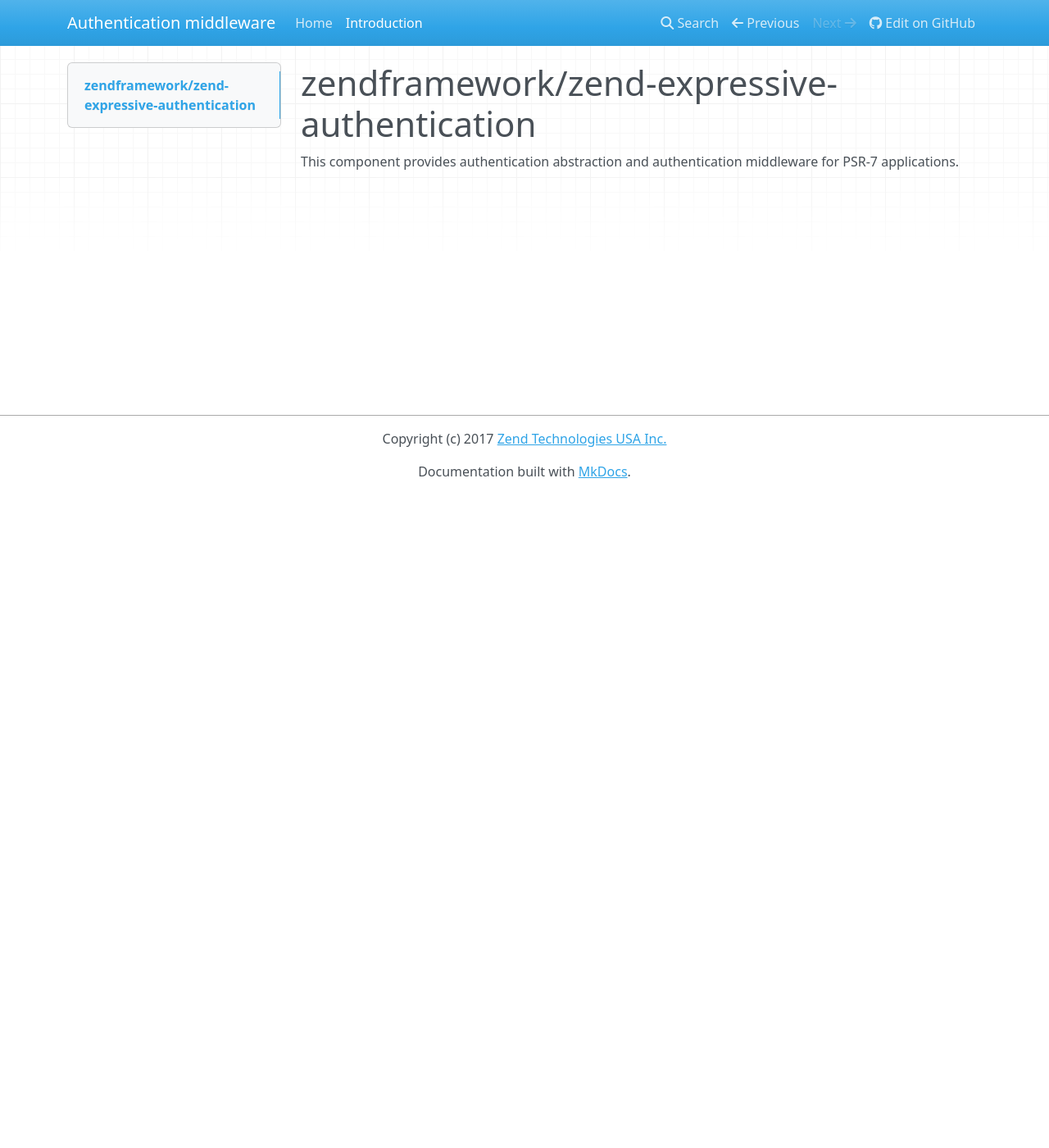
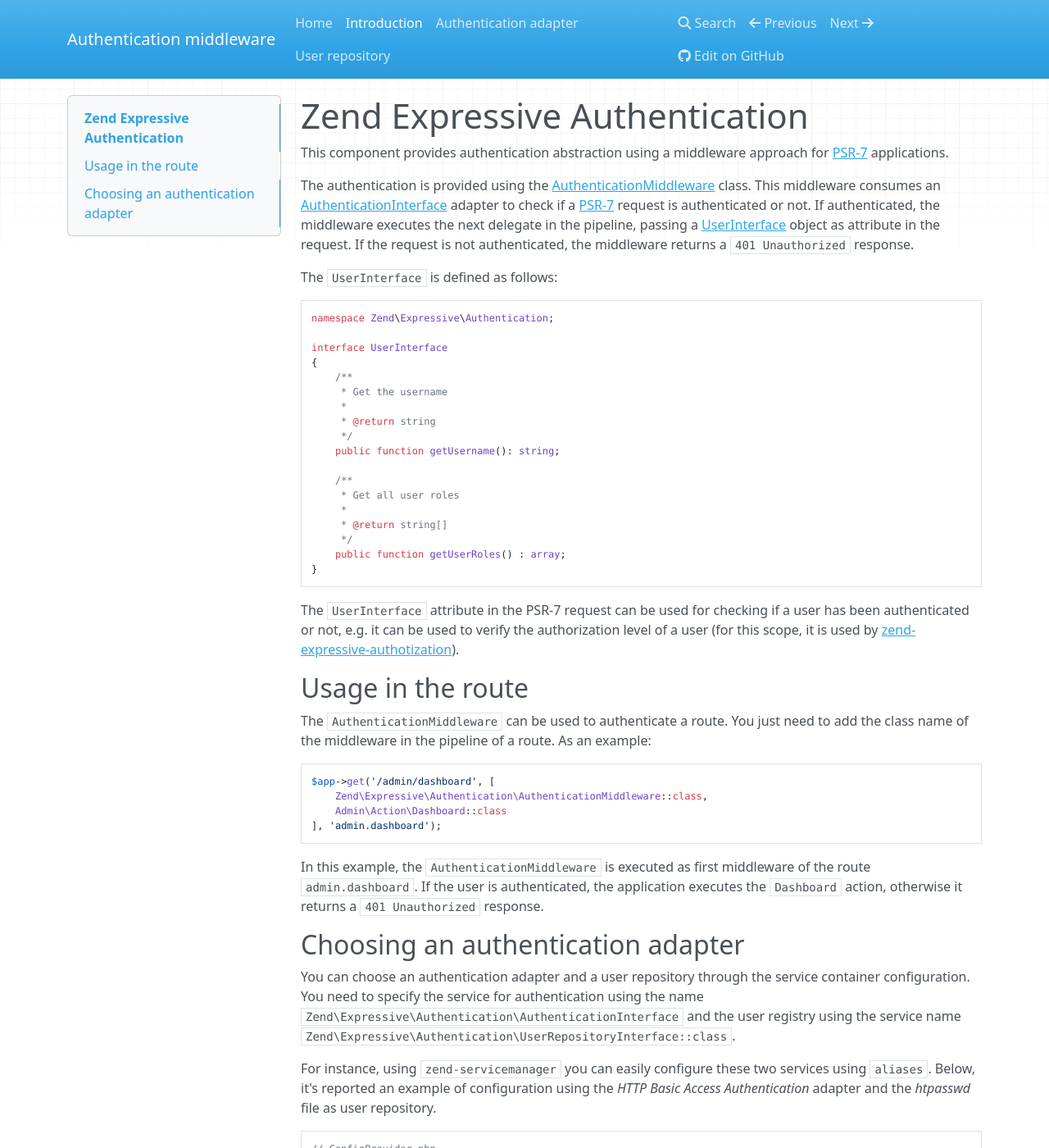
Before and after one commit to zendframework/zend-expressive-authentication, an MkDocs documentation site: the page built from docs/book/intro.md, in a window 1280 px wide and 1400 px high. Shown: the whole window at 82% size. Built offline with MkDocs 1.6.1, drawn with Linux system fonts in a browser that asks for light colours; nearby versions of some CDN libraries; old or Windows-style settings are respelled for this version of MkDocs; some of the changed text lies outside the part shown.

Commit message:
Added documentation

````diff
--- a/docs/book/intro.md
+++ b/docs/book/intro.md
@@ -1,4 +1,94 @@
-# zendframework/zend-expressive-authentication
+# Zend Expressive Authentication
 
-This component provides authentication abstraction and authentication middleware
-for PSR-7 applications.
+This component provides authentication abstraction using a middleware approach
+for [PSR-7](http://www.php-fig.org/psr/psr-7/) applications.
+
+The authentication is provided using the [AuthenticationMiddleware](https://github.com/zendframework/zend-expressive-authentication/blob/master/src/AuthenticationMiddleware.php)
+class. This middleware consumes an [AuthenticationInterface](https://github.com/zendframework/zend-expressive-authentication/blob/master/src/AuthenticationInterface.php)
+adapter to check if a [PSR-7](http://www.php-fig.org/psr/psr-7/) request is
+authenticated or not. If authenticated, the middleware executes the next
+delegate in the pipeline, passing a [UserInterface](https://github.com/zendframework/zend-expressive-authentication/blob/master/src/UserInterface.php)
+object as attribute in the request. If the request is not authenticated, the
+middleware returns a `401 Unauthorized` response.
+
+The `UserInterface` is defined as follows:
+
+```php
+namespace Zend\Expressive\Authentication;
+
+interface UserInterface
+{
+    /**
+     * Get the username
+     *
+     * @return string
+     */
+    public function getUsername(): string;
+
+    /**
+     * Get all user roles
+     *
+     * @return string[]
+     */
+    public function getUserRoles() : array;
+}
+```
+
+The `UserInterface` attribute in the PSR-7 request can be used for checking
+if a user has been authenticated or not, e.g. it can be used to verify the
+authorization level of a user (for this scope, it is used by [zend-expressive-authotization](https://github.com/zendframework/zend-expressive-authorization)).
+
+## Usage in the route
+
+The `AuthenticationMiddleware` can be used to authenticate a route. You just
+need to add the class name of the middleware in the pipeline of a route.
+As an example:
+
+```php
+$app->get('/admin/dashboard', [
+    Zend\Expressive\Authentication\AuthenticationMiddleware::class,
+    Admin\Action\Dashboard::class
+], 'admin.dashboard');
+```
+
+In this example, the `AuthenticationMiddleware` is executed as first middleware
+of the route `admin.dashboard`. If the user is authenticated, the application
+executes the `Dashboard` action, otherwise it returns a `401 Unauthorized`
+response.
+
+## Choosing an authentication adapter
+
+You can choose an authentication adapter and a user repository through the
+service container configuration.
+You need to specify the service for authentication using the name `Zend\Expressive\Authentication\AuthenticationInterface` and the user registry
+using the service name `Zend\Expressive\Authentication\UserRepositoryInterface::class`.
+
+For instance, using `zend-servicemanager` you can easily configure these two
+services using `aliases`. Below, it's reported an example of configuration using
+the *HTTP Basic Access Authentication* adapter and the *htpasswd* file as user
+repository.
+
+```php
+// ConfigProvider.php
+
+use Zend\Expressive\Authentication\AuthenticationInterface;
+use Zend\Expressive\Authentication\UserRepositoryInterface;
+
+class ConfigProvider
+{
+    // ...
+
+    public function getDependencies() : array
+    {
+        return [
+            'aliases' => [
+                AuthenticationInterface::class => Basic\BasicAccess::class,
+                UserRepositoryInterface::class => UserRepository\Htpasswd::class
+            ],
+            // ...
+        ];
+    }
+
+    // ...
+}
+```
--- a/mkdocs.yml
+++ b/mkdocs.yml
@@ -3,6 +3,8 @@ site_dir: docs/html
 pages:
     - index.md
     - Introduction: intro.md
+    - 'Authentication adapter': auth-adapter.md
+    - 'User repository': user-repository.md
 site_name: Authentication middleware
 site_description: 'Authentication middleware for Expressive and PSR-7 applications'
 repo_url: 'https://github.com/zendframework/zend-expressive-authentication'
````
Also changed, not shown: docs/book/auth-adapter.md (added, +48 -0 lines), docs/book/user-repository.md (added, +39 -0 lines).
